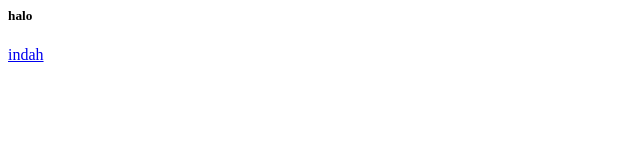
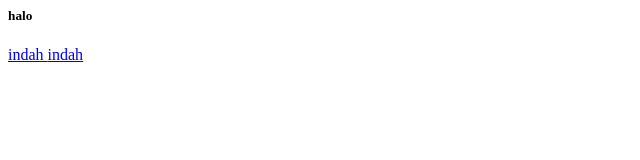
Before and after one commit to indaahcl/coba2, a plain HTML site: page index.html in a window 1280 px wide. Shown: the full height of the page, 0-640 px from the left. Drawn offline with Linux system fonts and the light colour scheme.

Commit message:
Update index.html

```diff
--- a/index.html
+++ b/index.html
@@ -1,4 +1,5 @@
 <body>
   <h5> halo </h5>
   <a href = "indah.html"> indah </a>
+  <a href = "indah.html"> indah </a>
 </body>
```
